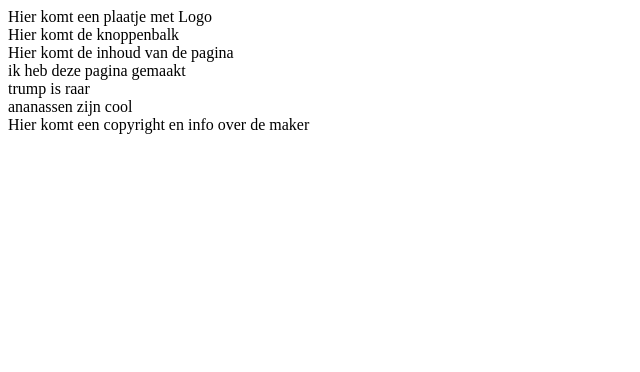
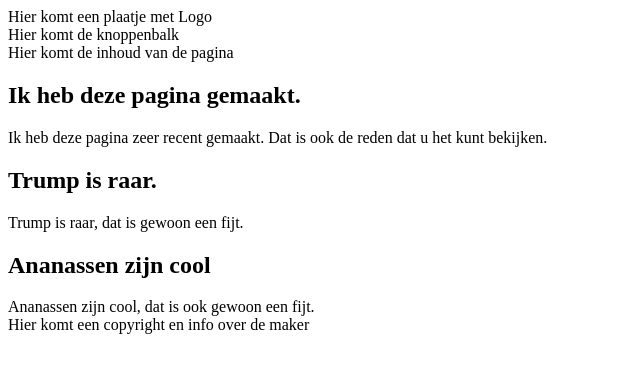
Before and after one commit to codemaker4/HTMLCSS2-2, a plain HTML site: page index.html in a window 1280 px wide. Shown: the whole page, without its empty margins (0-640 px from the left). Drawn offline with Linux system fonts and the light colour scheme.

Commit message:
wat h2 elementen toegevoegd voor de articles

```diff
--- a/index.html
+++ b/index.html
@@ -15,16 +15,17 @@
     <section>
       Hier komt de inhoud van de pagina
       <section>
+        <h2>Ik heb deze pagina gemaakt.</h2>
         <article>
-          ik heb deze pagina gemaakt
+          Ik heb deze pagina zeer recent gemaakt. Dat is ook de reden dat u het kunt bekijken.
         </article>
-
+        <h2>Trump is raar.</h2>
         <article>
-          trump is raar
+          Trump is raar, dat is gewoon een fijt.
         </article>
-
+        <h2>Ananassen zijn cool</h2>
         <article>
-          ananassen zijn cool
+          Ananassen zijn cool, dat is ook gewoon een fijt.
         </article>
       </section>
     </section>
```
